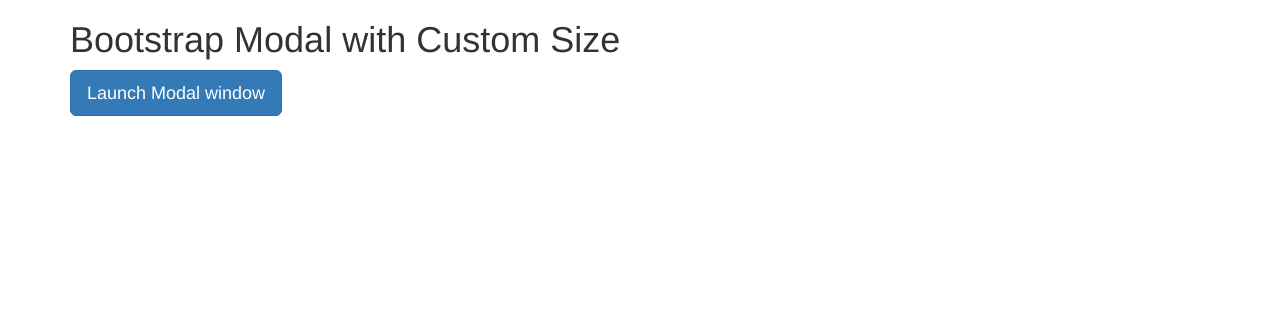
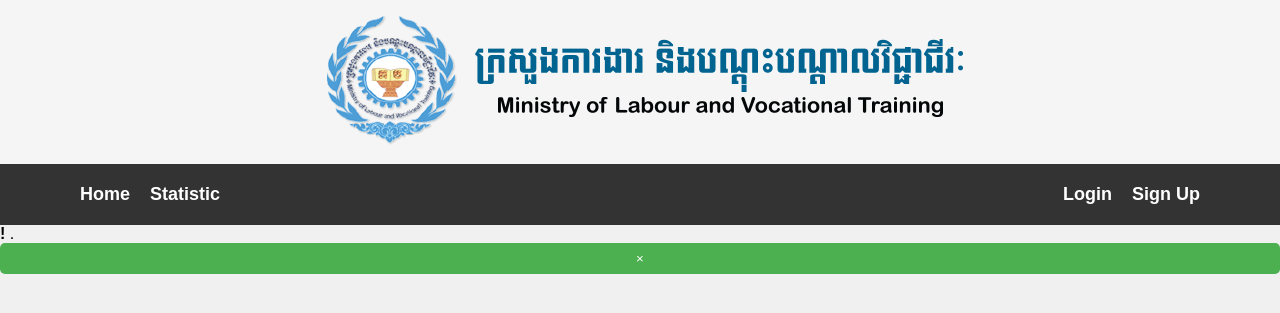
Before and after one commit to kimhak300/POS_managerment_system, a Flask app: template processing/templates/data.html in a window 1280 px wide. Shown: the top 313 px of the page. Run offline with Flask 3, Linux system fonts and the light colour scheme; the template is opened without the code that fills it, so the values that code supplies are empty; some libraries are stand-ins or nearby versions.

Commit message:
testing intergrat streamlit with flask

```diff
--- a/processing/scrape/DomesticData.py
+++ b/processing/scrape/DomesticData.py
@@ -10,7 +10,7 @@
         self.path = path
         self.choice = choice
 
-    def scrap_GDP(path: str, link: str):
+    def scrap_GDP(self, path: str, link: str):
 
         response = requests.get(link)
         soup = BeautifulSoup(response.content, "html.parser")
--- a/processing/templates/base.html
+++ b/processing/templates/base.html
@@ -19,11 +19,11 @@
     <nav class="main-navigation">
         <ul class="right-nav-left">
             <li><a href="/">Home</a></li>
-            <li><a href="">Statistic</a></li>
+            <li><a href="/streamlit">Statistic</a></li>
         </ul>
         <ul class="right-nav-right">
-            <li><a href="/login">Login</a></li>
-            <li><a href="/login">Sign Up</a></li>
+            <li><a href="#">Login</a></li>
+            <li><a href="#">Sign Up</a></li>
         </ul>
     </nav>
     {% block content %}
--- a/processing/templates/data.html
+++ b/processing/templates/data.html
@@ -1,56 +1,14 @@
-<!DOCTYPE html>
-<html lang="en">
-<head>
-    <meta charset="UTF-8">
-    <meta name="viewport" content="width=device-width, initial-scale=1.0">
-    <title>Bootstrap Modal Example</title>
-    <link rel="stylesheet" href="https://maxcdn.bootstrapcdn.com/bootstrap/3.3.7/css/bootstrap.min.css">
-    <style>
-        .modal-dialog {
-            width: 360px;
-        }
-        .modal-header {
-            background-color: #337AB7;
-            padding: 16px 16px;
-            color: #FFF;
-            border-bottom: 2px dashed #337AB7;
-        }
-    </style>
-</head>
-<body>
-<div class="container">
-    <h1>Bootstrap Modal with Custom Size</h1>
+{% extends 'base.html' %}
 
-    <!-- Button trigger modal -->
-    <button type="button" class="btn btn-primary btn-lg" data-toggle="modal" data-target="#myModal">
-        Launch Modal window
-    </button>
+{% block title %}
 
-    <!-- Modal -->
-    <div class="modal fade" id="myModal" tabindex="-1" role="dialog" aria-labelledby="myModalLabel">
-        <div class="modal-dialog" role="document">
-            <div class="modal-content">
-                <div class="modal-header">
-                    <button type="button" class="close" data-dismiss="modal" aria-label="Close">
-                        <span aria-hidden="true">×</span>
-                    </button>
-                    <h4 class="modal-title" id="myModalLabel">Custom-sized Modal</h4>
-                </div>
-                <div class="modal-body">
-                    A demo of changing the width of the modal window. For that, the width is specified in the modal-dialog class.
-                    The header is also customized.
-                </div>
-                <div class="modal-footer">
-                    <button type="button" class="btn btn-primary" data-dismiss="modal">OK</button>
-                    <button type="button" class="btn btn-success" data-dismiss="modal">Save</button>
-                    <button type="button" class="btn btn-orange" data-dismiss="modal">Cancel</button>
-                </div>
-            </div>
-        </div>
-    </div>
+{% endblock %}
+
+{% block content %}
+<div class="alert alert-warning alert-dismissible fade show" role="alert">
+  <strong>{{response['status']}}!</strong> {{response['message']}}.
+  <button type="button" class="close" data-dismiss="alert" aria-label="Close">
+    <span aria-hidden="true">&times;</span>
+  </button>
 </div>
-
-<script src="https://ajax.googleapis.com/ajax/libs/jquery/3.5.1/jquery.min.js"></script>
-<script src="https://maxcdn.bootstrapcdn.com/bootstrap/3.3.7/js/bootstrap.min.js"></script>
-</body>
-</html>
+{% endblock %}
--- a/processing/templates/home.html
+++ b/processing/templates/home.html
@@ -17,7 +17,6 @@
         <select name="category-domestic" id="domesticCategory"></select>
         <button type="submit" name="download_button_domestic" id="domestic-button">Download</button>
         <div id="download-status" style="display: none;"></div>
-            {{ response_html }}
         <!-- Placeholder for status message -->
       </div>
     </form>
@@ -26,7 +25,6 @@
     <h2>International Data</h2>
     <form action="{{ url_for('process_form') }}" method="POST">
     <div>
-      <label for="internationalWebsite">Select Website:</label>
       <label for="internationalWebsite">Select Website:</label>
       <select id="internationalWebsite" name="international-website">
         <option value="website1">The Organization of the Petroleum Exporting Countries (OPEC)</option>
--- a/requirements.txt
+++ b/requirements.txt
@@ -5,3 +5,5 @@
 pandas~=2.0.3
 selenium~=3.141.0
 flask~=2.3.3
+setuptools~=68.0.0
+streamlit~=1.26.0
```
Also changed, not shown: processing/routes.py (+36 -4 lines), processing/scrape/International.py (+20 -14 lines), processing/streamlit_app.py (added, +21 -0 lines), processing/templates/assets/js/dynamic_button.js (+34 -34 lines), processing/templates/streamlit.html (added, +8 -0 lines).
